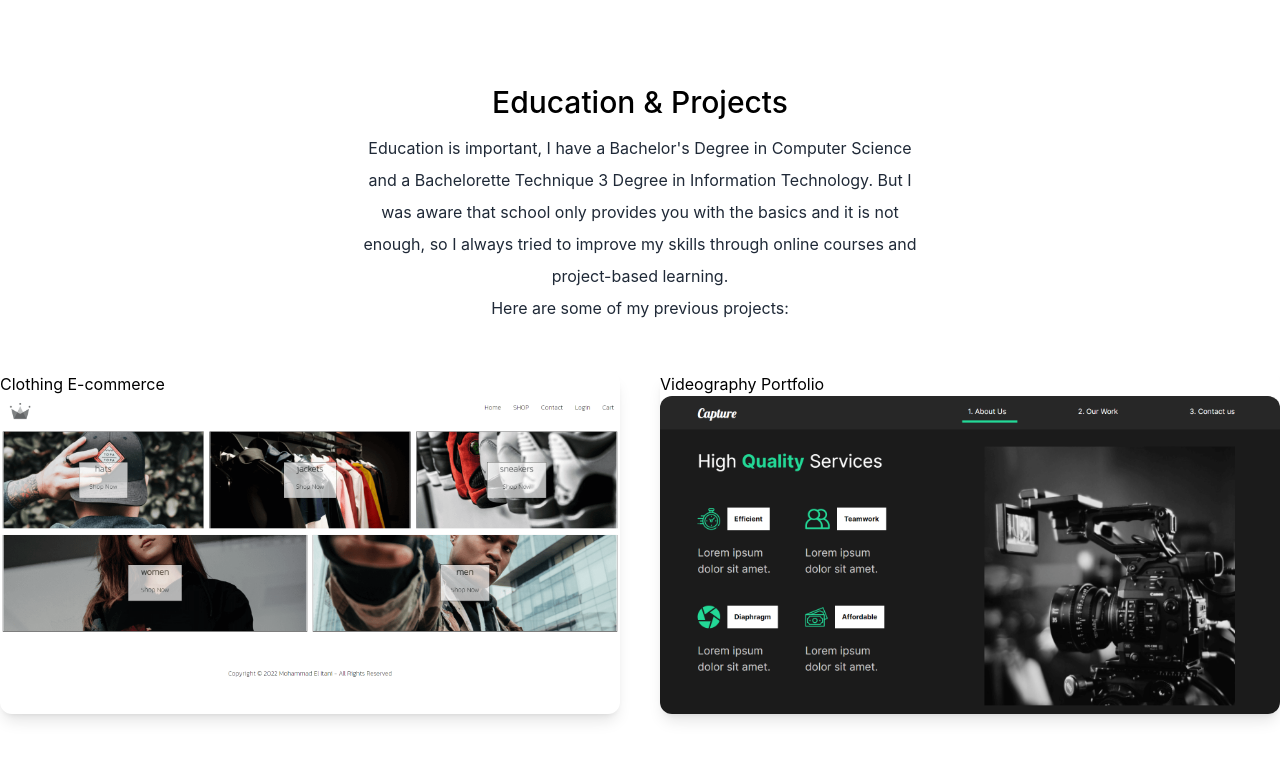
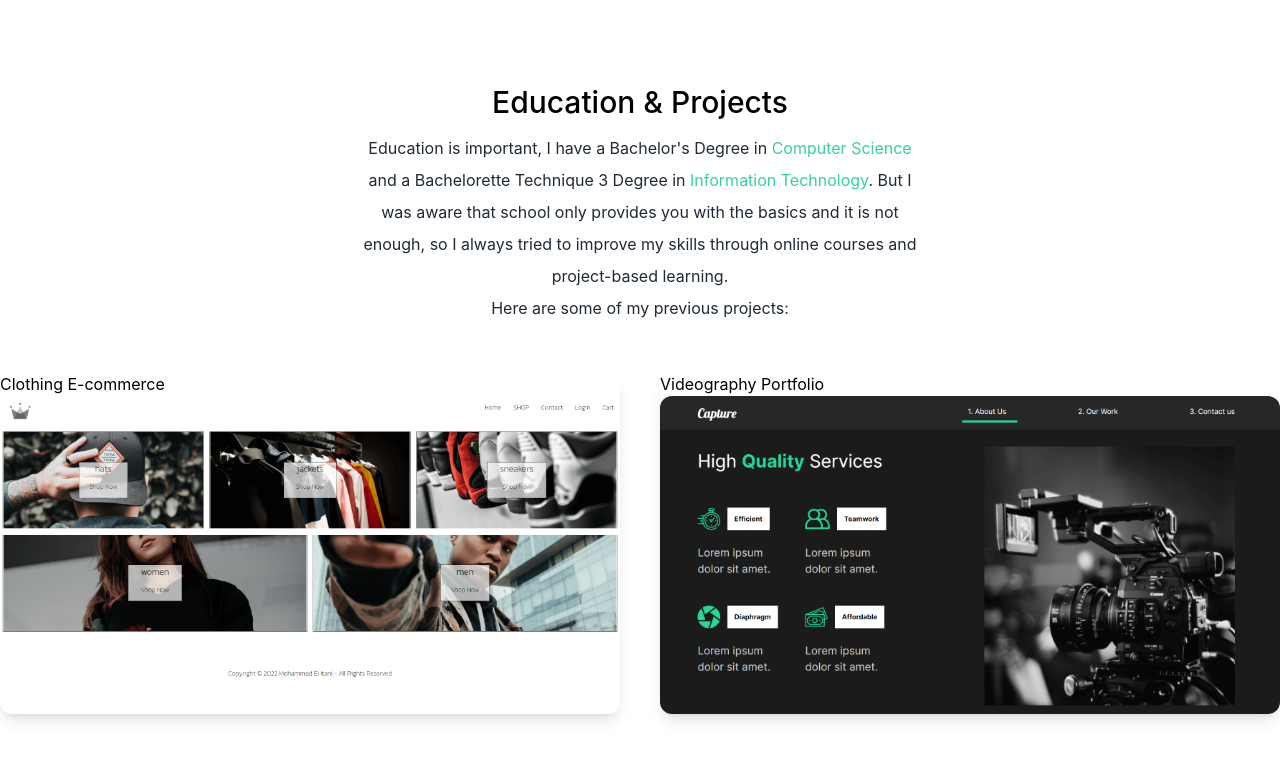
Before and after one commit to MoeElItani/Portfolio-2.0, a Next.js app: page /components/Projects in a window 1280 px wide. Shown: the top 757 px of the page. Built offline with nearby package versions, Linux system fonts and the light colour scheme.

Commit message:
Minor Fixes

```diff
--- a/pages/components/Contact.jsx
+++ b/pages/components/Contact.jsx
@@ -55,7 +55,7 @@
                      type='text'
                      name='from_name'
                      id='floating_first_name'
-                     className='user text-lg block py-2.5 px-0 w-full text-gray-900 bg-transparent border-0 border-b-2 border-gray-300 appearance-none dark:border-gray-600 dark:focus:border-emerald-300 outline-none focus:ring-0 focus:border-emerald-300 peer dark:text-gray-200 dark:autofill:color-white'
+                     className='user text-lg block py-2.5 px-0 w-full text-gray-900 bg-transparent border-0 border-b-2 border-gray-300 appearance-none dark:border-gray-600 dark:focus:border-emerald-400 outline-none focus:ring-0 focus:border-emerald-400 peer dark:text-gray-200 dark:autofill:color-white'
                      placeholder=' '
                      onChange={(e) =>
                         setName(e.target.value)
@@ -65,7 +65,7 @@
                   />
                   <label
                      for='floating_first_name'
-                     className='peer-focus:font-medium absolute text-md text-gray-500 dark:text-gray-400 duration-300 transform -translate-y-6 scale-75 top-3 -z-10 origin-[0] peer-focus:left-0 peer-focus:text-emerald-300 peer-placeholder-shown:scale-100 peer-placeholder-shown:translate-y-0 peer-focus:scale-75 peer-focus:-translate-y-6'
+                     className='peer-focus:font-medium absolute text-md text-gray-500 dark:text-gray-400 duration-300 transform -translate-y-6 scale-75 top-3 -z-10 origin-[0] peer-focus:left-0 peer-focus:text-emerald-400 peer-placeholder-shown:scale-100 peer-placeholder-shown:translate-y-0 peer-focus:scale-75 peer-focus:-translate-y-6'
                   >
                      Full name
                   </label>
@@ -76,7 +76,7 @@
                   type='email'
                   name='from_email'
                   id='floating_email'
-                  className='user block py-2.5 px-0 w-full text-lg text-gray-900 bg-transparent border-0 border-b-2 border-gray-300 appearance-none dark:border-gray-600 dark:focus:border-emerald-300 outline-none focus:ring-0 focus:border-emerald-300 peer dark:text-gray-200 dark:autofill:color-white'
+                  className='user block py-2.5 px-0 w-full text-lg text-gray-900 bg-transparent border-0 border-b-2 border-gray-300 appearance-none dark:border-gray-600 dark:focus:border-emerald-400 outline-none focus:ring-0 focus:border-emerald-400 peer dark:text-gray-200 dark:autofill:color-white'
                   placeholder=' '
                   onChange={(e) => setEmail(e.target.value)}
                   value={email}
@@ -85,7 +85,7 @@
 
                <label
                   for='floating_email'
-                  className='peer-focus:font-medium absolute text-md text-gray-500 dark:text-gray-400 duration-300 transform -translate-y-6 scale-75 top-3 -z-10 origin-[0] peer-focus:left-0 peer-focus:text-emerald-300  peer-placeholder-shown:scale-100 peer-placeholder-shown:translate-y-0 peer-focus:scale-75 peer-focus:-translate-y-6'
+                  className='peer-focus:font-medium absolute text-md text-gray-500 dark:text-gray-400 duration-300 transform -translate-y-6 scale-75 top-3 -z-10 origin-[0] peer-focus:left-0 peer-focus:text-emerald-400  peer-placeholder-shown:scale-100 peer-placeholder-shown:translate-y-0 peer-focus:scale-75 peer-focus:-translate-y-6'
                >
                   Email address
                </label>
@@ -96,7 +96,7 @@
                      type='message'
                      name='message'
                      id='floating_first_name'
-                     className='user block py-2.5 px-0 w-full text-lg text-gray-900 bg-transparent border-0 border-b-2 border-gray-300 appearance-none dark:border-gray-600 dark:focus:border-emerald-300 outline-none focus:ring-0 focus:border-emerald-300 peer dark:text-gray-200'
+                     className='user block py-2.5 px-0 w-full text-lg text-gray-900 bg-transparent border-0 border-b-2 border-gray-300 appearance-none dark:border-gray-600 dark:focus:border-emerald-400 outline-none focus:ring-0 focus:border-emerald-400 peer dark:text-gray-200'
                      placeholder=' '
                      onChange={(e) =>
                         setMsg(e.target.value)
@@ -106,7 +106,7 @@
                   />
                   <label
                      for='floating_first_name'
-                     className='peer-focus:font-medium absolute text-md text-gray-500 dark:text-gray-400 duration-300 transform -translate-y-6 scale-75 top-3 -z-10 origin-[0] peer-focus:left-0 peer-focus:text-emerald-300 peer-placeholder-shown:scale-100 peer-placeholder-shown:translate-y-0 peer-focus:scale-75 peer-focus:-translate-y-6'
+                     className='peer-focus:font-medium absolute text-md text-gray-500 dark:text-gray-400 duration-300 transform -translate-y-6 scale-75 top-3 -z-10 origin-[0] peer-focus:left-0 peer-focus:text-emerald-400 peer-placeholder-shown:scale-100 peer-placeholder-shown:translate-y-0 peer-focus:scale-75 peer-focus:-translate-y-6'
                   >
                      Message
                   </label>
@@ -116,9 +116,9 @@
             <input
                type='submit'
                value='Send Message'
-               className='button cursor-pointer text-gray-500 dark:text-gray-300 bg-gray-200 hover:bg-emerald-300 focus:ring-4 focus:outline-none focus:ring-blue-300 font-medium rounded-lg text-sm w-full sm:w-auto px-5 py-2.5 text-center dark:bg-gray-800 dark:hover:bg-gray-700  dark:focus:ring-transparent'
+               className='button cursor-pointer text-gray-500 dark:text-gray-300 bg-gray-200 hover:bg-emerald-400 focus:ring-4 focus:outline-none focus:ring-blue-300 font-medium rounded-lg text-sm w-full sm:w-auto px-5 py-2.5 text-center dark:bg-gray-800 dark:hover:bg-gray-700  dark:focus:ring-transparent'
             ></input>
-            <div className='mx-auto'>
+            <div className='mx-auto text-center'>
                <span>
                   {done &&
                      'I received your message, thanks for contacting me!'}
--- a/pages/components/Footer.jsx
+++ b/pages/components/Footer.jsx
@@ -2,7 +2,7 @@
 
 const footer = () => {
    return (
-      <div className='footer flex flex-col items-center mt-20 pb-8'>
+      <div className='flex flex-col items-center mt-20 pb-8 text-center'>
          <div>
             Junior React Front-End Developer Portfolio
          </div>
--- a/pages/components/Projects.jsx
+++ b/pages/components/Projects.jsx
@@ -16,9 +16,9 @@
        </h3>
        <p className='text-md py-2 leading-8 text-gray-800 max-w-xl mx-auto dark:text-gray-400'>
           Education is important, I have a
-          Bachelor&apos;s Degree in Computer
-          Science and a Bachelorette Technique 3
-          Degree in Information Technology. But I
+          Bachelor&apos;s Degree in <span className='text-emerald-400'>Computer
+          Science</span> and a Bachelorette Technique 3
+          Degree in <span className='text-emerald-400'>Information Technology</span>. But I
           was aware that school only provides you
           with the basics and it is not enough,
           so I always tried to improve my skills
```
